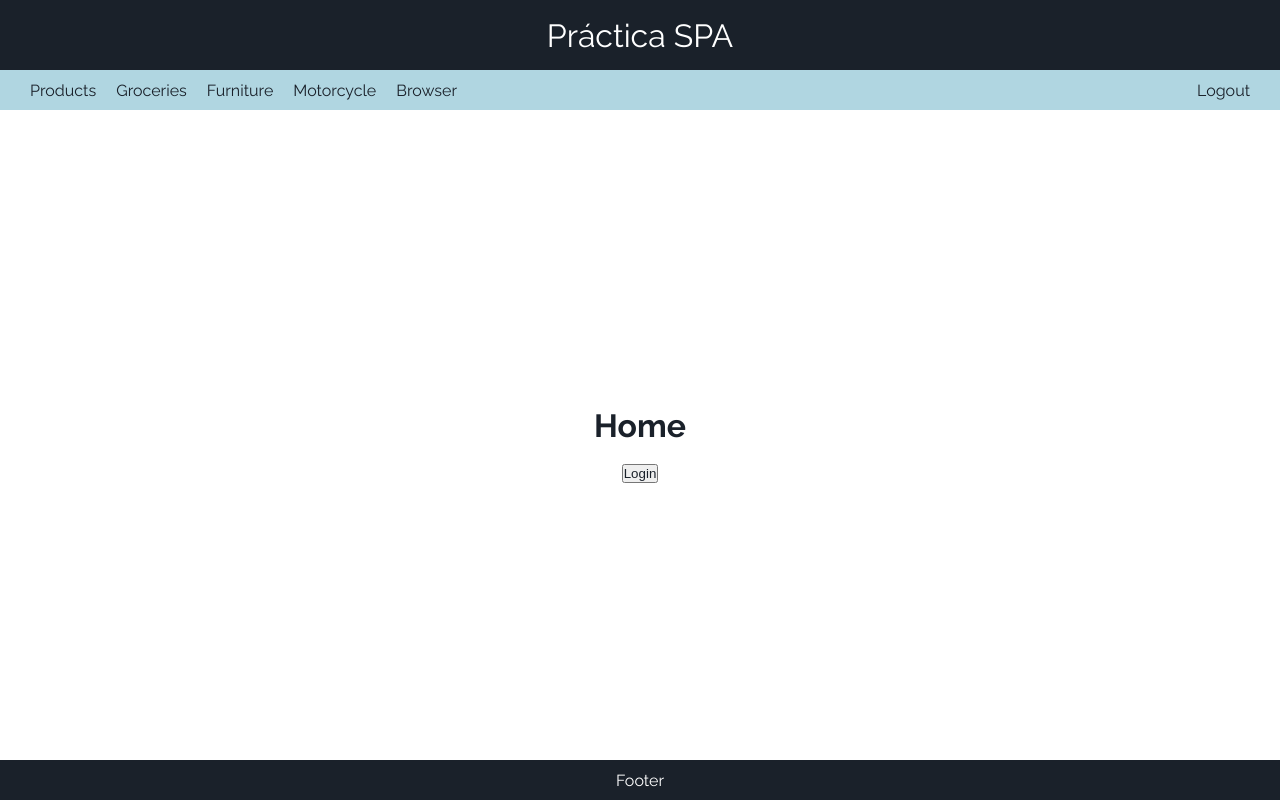
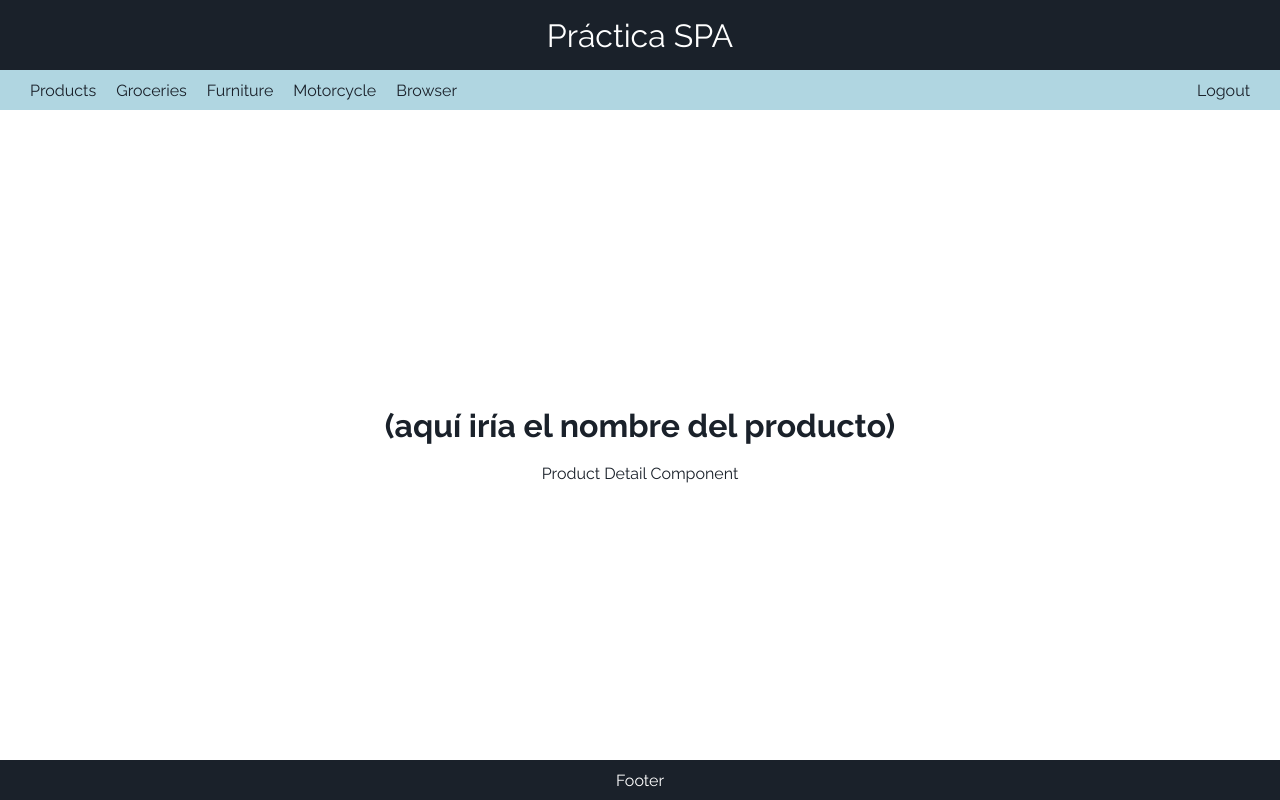
Before and after one commit to DREWiex/practica-spa, a React (Vite) app: page /product/1 in a window 1280 px wide. Before the commit this address led to /. Built offline with nearby package versions, Linux system fonts and the light colour scheme.

Commit message:
Creo ruta,, page y component para product detail. Todo funcionando

```diff
--- /dev/null
+++ b/src/products/components/ProductDetail.jsx
@@ -0,0 +1,15 @@
+
+export const ProductDetail = () => {
+
+
+    return (
+
+        <>
+
+        <p>Product Detail Component</p>
+
+        </>
+
+    );
+
+};
--- a/src/products/components/index.js
+++ b/src/products/components/index.js
@@ -3,3 +3,4 @@ export * from './Furniture';
 export * from './Groceries';
 export * from './Motorcycle';
 export * from './Products';
+export * from './ProductDetail';
--- /dev/null
+++ b/src/products/pages/ProductDetailPage.jsx
@@ -0,0 +1,18 @@
+import { ProductDetail } from "../components";
+
+export const ProductDetailPage = () => {
+
+
+    return (
+
+        <>
+
+          <h1>(aquí iría el nombre del producto)</h1>
+
+          <ProductDetail />
+
+        </>
+
+      );
+
+    };
--- a/src/products/pages/index.js
+++ b/src/products/pages/index.js
@@ -4,3 +4,4 @@ export * from './GroceriesPage';
 export * from './FurniturePage';
 export * from './MotorcyclePage';
 export * from './BrowserPage';
+export * from './ProductDetailPage';
--- a/src/routers/AppRouters.jsx
+++ b/src/routers/AppRouters.jsx
@@ -1,6 +1,6 @@
 import { Route, Routes, Navigate } from 'react-router-dom';
 import { LoginPage } from '../auth/pages/LoginPage';
-import { BrowserPage, FurniturePage, GroceriesPage, HomePage, MotorcyclePage, ProductsPage } from '../products/pages';
+import { BrowserPage, FurniturePage, GroceriesPage, HomePage, MotorcyclePage, ProductDetailPage, ProductsPage } from '../products/pages';
 
 export const AppRouters = () => {
 
@@ -18,6 +18,7 @@ export const AppRouters = () => {
             <Route path='furniture' element={<FurniturePage />} />
             <Route path='motorcycle' element={<MotorcyclePage />} />
             <Route path='browser' element={<BrowserPage />} />
+            <Route path='product/:id' element={<ProductDetailPage />} />
 
             <Route path='/*' element={<Navigate to={'/'} />} />
 
```
